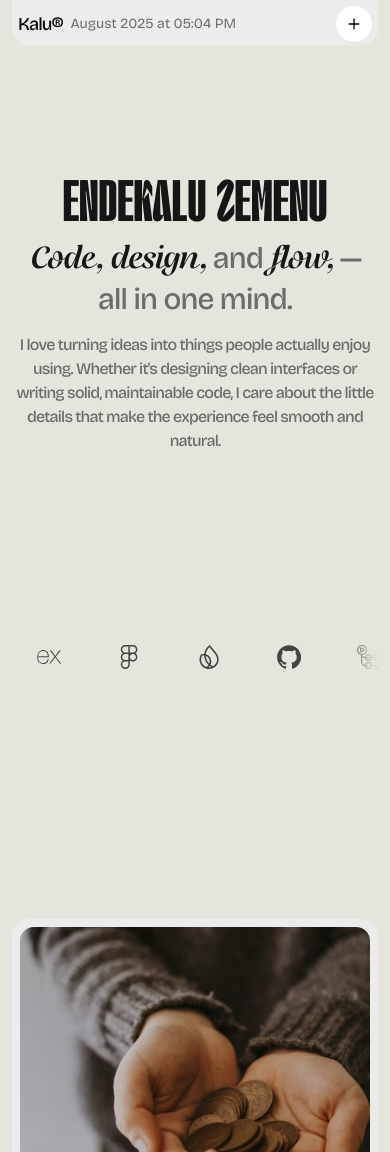
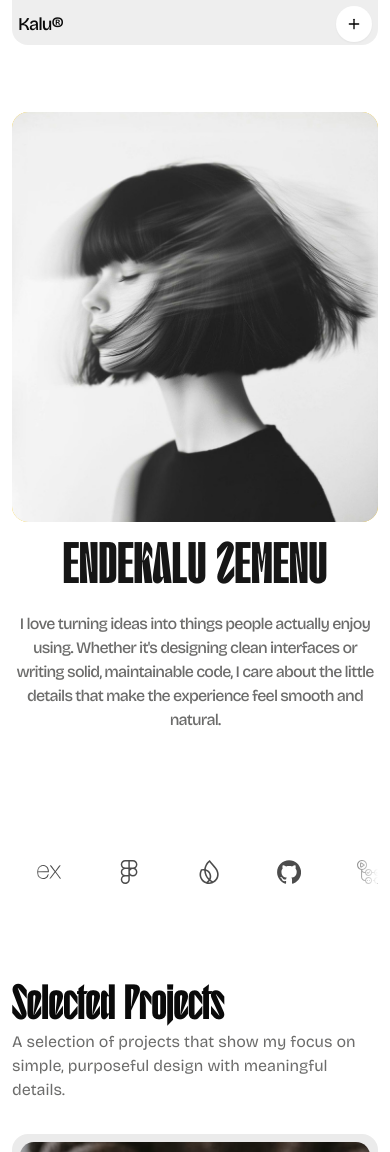
Before and after one commit to KALU-c/_portfolio, a Next.js app: page / in a window 390 px wide. Shown: the top 1152 px of the page. Built offline with nearby package versions, Linux system fonts and the light colour scheme.

Commit message:
feat: make hero section responsive

```diff
--- a/app/globals.css
+++ b/app/globals.css
@@ -49,7 +49,7 @@
 
 :root {
   --radius: 1rem;
-  --background: oklch(0.9197 0.0107 106.61); /*oklch(1 0 0)*/
+  --background: oklch(1 0 0); /*oklch(1 0 0) oklch(0.9197 0.0107 106.61)*/
   --foreground: oklch(0.145 0 0);
   --card: oklch(1 0 0);
   --card-foreground: oklch(0.145 0 0);
--- a/components/NavBar.tsx
+++ b/components/NavBar.tsx
@@ -22,7 +22,7 @@ const NavBar = () => {
 					<motion.div
 						key={"overlay"}
 						initial={{ opacity: 0 }}
-						animate={{ opacity: 0.5, height: "100%" }}
+						animate={{ opacity: 0.6, height: "100%" }}
 						exit={{ opacity: 0 }}
 						transition={{ duration: 0.3 }}
 						className="fixed inset-0 bg-black z-40 cursor-pointer"
@@ -42,7 +42,7 @@ const NavBar = () => {
 						<Link href={'/'}>
 							<h1 className="text-lg font-medium tracking-tighter">Kalu&reg;</h1>
 						</Link>
-						<p className="text-muted-dark text-sm">{today.toLocaleString("en-US", options)}</p>
+						<p className="text-muted-dark text-sm max-sm:hidden">{today.toLocaleString("en-US", options)}</p>
 					</div>
 
 					<div className="flex-center gap-4">
--- a/components/sections/Hero.tsx
+++ b/components/sections/Hero.tsx
@@ -3,6 +3,10 @@
 import { useGSAP } from "@gsap/react"
 import gsap from "gsap"
 import { SplitText } from "gsap/all"
+import Image from "next/image"
+import { motion } from "motion/react"
+
+const AnimatedImage = motion.create(Image)
 
 const Hero = () => {
 	useGSAP(() => {
@@ -35,19 +39,29 @@ const Hero = () => {
 
 	return (
 		<section>
-			<div className="flex flex-col items-center justify-around leading-0 md:min-h-dvh py-28 max-md:py-44">
+			<div className="flex flex-col items-center md:justify-between justify-end leading-0 min-h-dvh py-28 max-md:gap-4">
+				<div className="md:hidden relative h-[550px] w-full overflow-hidden rounded-2xl flex-1 bg-yellow-400">
+					<AnimatedImage
+						src={"/1.png"}
+						className="absolute w-full h-full object-cover"
+						alt="my-img"
+						whileHover={{ scale: 1.1 }}
+						// transition={{ ease: "easeInOut", duration: 0.5 }}
+						fill
+					/>
+				</div>
 				<h1 className="text-[clamp(3rem,15vw,280px)] font-medium leading-none text-primary font-korium name">
 					ENDEKALU ZEMENU
 				</h1>
 
 				<div className="self-center text-center font-medium tracking-tighter flex flex-col text-primary gap-4">
-					<div className="text-3xl text-muted-dark">
+					{/* <div className="text-3xl text-muted-dark">
 						<span className="text-[clamp(1.875rem,1.5536rem+1.6071vw,3rem)] font-telma font-medium text-primary">Code, </span>
 						<span className="text-[clamp(1.875rem,1.5536rem+1.6071vw,3rem)] font-telma font-medium text-primary">design, </span>
 						and{" "}
 						<span className="text-[clamp(1.875rem,1.5536rem+1.6071vw,3rem)] font-telma font-medium text-primary">flow, </span>
 						<span className="text-3xl text-muted-dark">— all in one mind.</span>
-					</div>
+					</div> */}
 
 					<span className="text-muted-dark max-w-4xl desc-2 overflow-hidden">
 						I love turning ideas into things people actually enjoy using. Whether it's designing clean interfaces or writing solid, maintainable code, I care about the little details that make the experience feel smooth and natural.
--- a/components/sections/Projects.tsx
+++ b/components/sections/Projects.tsx
@@ -3,9 +3,7 @@
 import { projects } from "@/constants/projects"
 import { useGSAP } from "@gsap/react"
 import gsap from "gsap"
-import { Plus } from "lucide-react"
 import ProjectCard from "../ProjectCard"
-import { MotionButton } from "../ui/button"
 
 const Projects = () => {
 	useGSAP(() => {
@@ -27,14 +25,14 @@ const Projects = () => {
 		<section className="flex flex-col gap-2 md:px-10 md:py-40 py-20 projects-container">
 			<div className="overflow-hidden flex flex-col">
 				<div className="overflow-hidden flex flex-row items-end justify-between">
-					<h1 className="text-[clamp(3rem,2.5714rem+2.1429vw,4.5rem)] font-korium font-light leading-none animate-text h-fit text-center sm:text-start">
+					<h1 className="text-[clamp(3rem,2.5714rem+2.1429vw,4.5rem)] font-korium font-light leading-none md:animate-text h-fit text-center sm:text-start">
 						Selected Projects
 					</h1>
 
-					<p className="text-lg text-muted-dark animate-text">(01)</p>
+					<p className="text-lg text-muted-dark animate-text max-md:hidden">(01)</p>
 				</div>
 				<div className="overflow-hidden flex flex-row justify-between">
-					<p className="text-muted-dark animate-text text-center sm:text-start">
+					<p className="text-muted-dark md:animate-text text-start">
 						A selection of projects that show my focus on simple, purposeful design with meaningful details.
 					</p>
 				</div>
```
